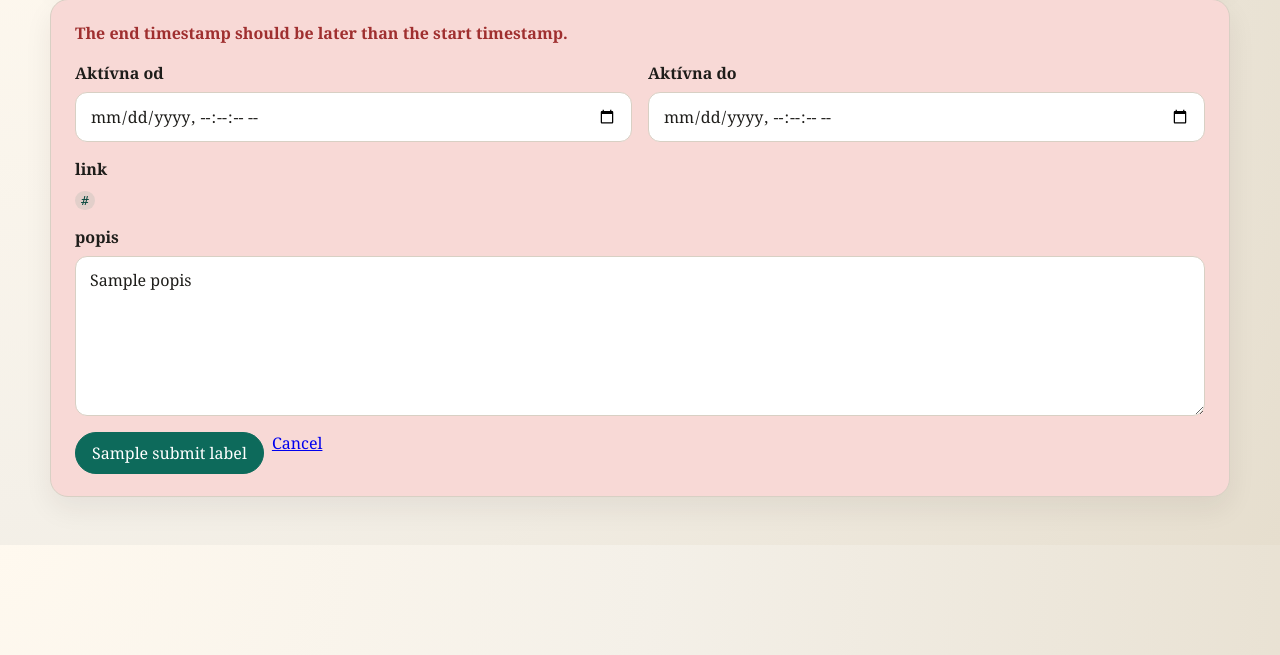
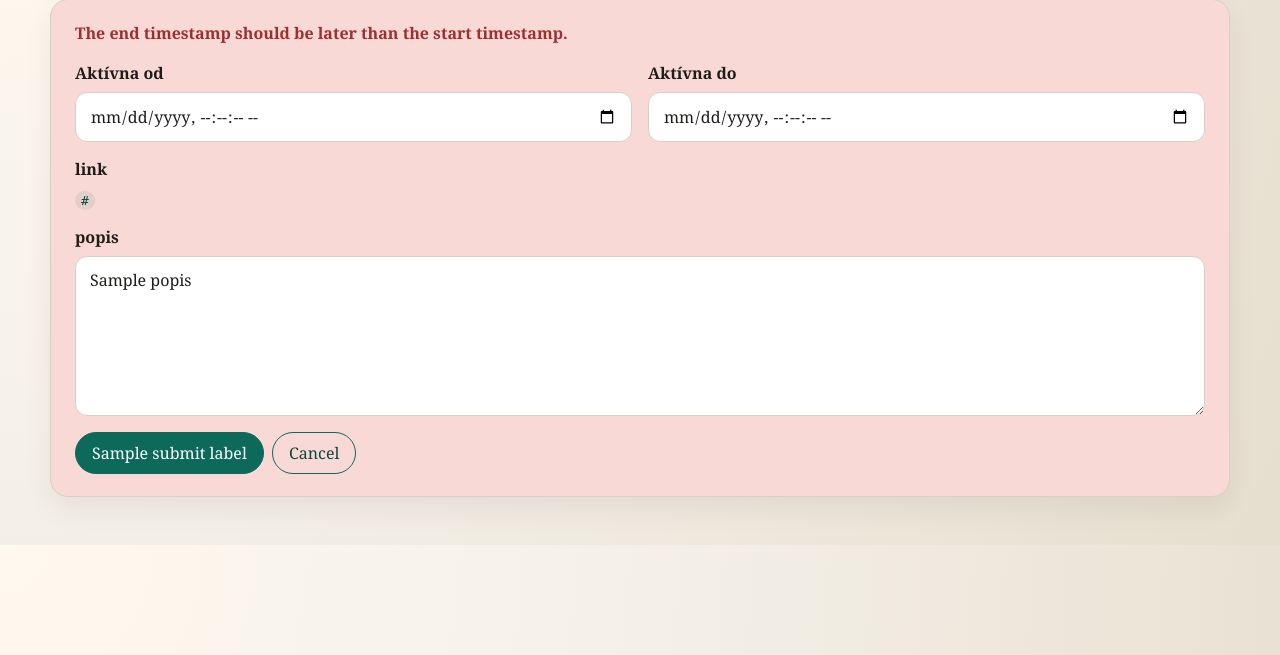
Before and after one commit to jp99567/mn8_website, a Flask app: template templates/manage_form.html in a window 1280 px wide. Shown: the part 145-800 px from the top of the page. Run offline with Flask 3, Linux system fonts and the light colour scheme; the template is opened without the code that fills it: most values are stand-ins (such as "Sample title", 1, 10 or a date in 2020); some libraries are stand-ins or nearby versions.

Commit message:
beautyfull cancel button

```diff
--- a/templates/delete_confirm.html
+++ b/templates/delete_confirm.html
@@ -37,7 +37,7 @@
     <form method="post" action="{{ confirm_url }}" style="margin-top: 18px;">
         <div class="actions">
             <button type="submit">Delete Access</button>
-            <a class="secondary" href="{{ cancel_url }}">Cancel</a>
+            <a class="button secondary" href="{{ cancel_url }}">Cancel</a>
         </div>
     </form>
 </section>
--- a/templates/manage_form.html
+++ b/templates/manage_form.html
@@ -62,7 +62,7 @@
 
         <div class="actions">
             <button type="submit">{{ submit_label }}</button>
-            <a class="secondary" href="{{ cancel_url }}">Cancel</a>
+            <a class="button secondary" href="{{ cancel_url }}">Cancel</a>
         </div>
     </form>
 </section>
```
